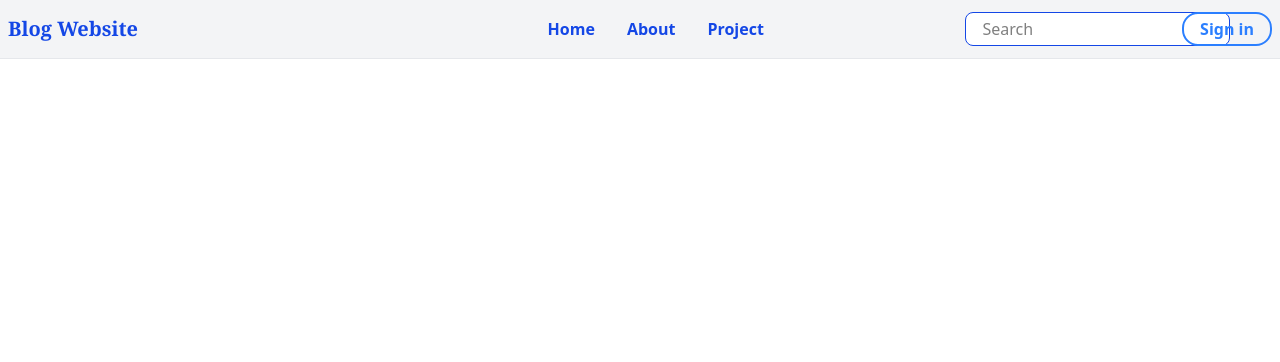
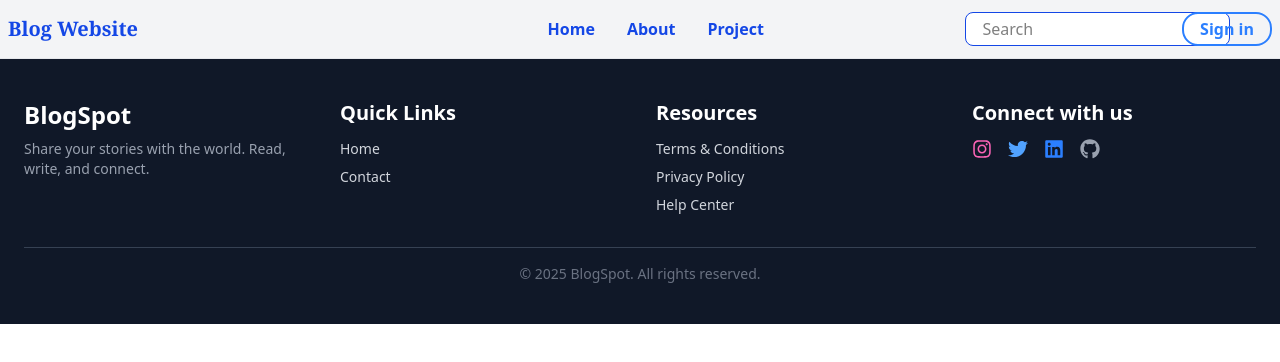
Before and after one commit to Priyanshu2608/BlogSpot, a React (Vite) app in the folder client/: page /project in a window 1280 px wide. Shown: the top 362 px of the page. Built offline with nearby package versions, Linux system fonts and the light colour scheme.

Commit message:
footer added

```diff
--- a/client/src/App.jsx
+++ b/client/src/App.jsx
@@ -7,6 +7,7 @@
 import Dashboard from './pages/Dashboard';
 import Project from './pages/Project';
 import Header from './components/Header';
+import Footer from './components/Footer';
 
 const AppWrapper = () => {
   const location = useLocation();
@@ -23,6 +24,7 @@
         <Route path="/signin" element={<Signin />} />
         <Route path="/dashboard" element={<Dashboard />} />
         <Route path="/project" element={<Project />} />
+
       </Routes>
     </>
   );
@@ -32,6 +34,7 @@
   return (
     <BrowserRouter>
       <AppWrapper />
+      <Footer/>
     </BrowserRouter>
   );
 };
--- /dev/null
+++ b/client/src/components/Footer.jsx
@@ -0,0 +1,64 @@
+import React from "react";
+import { Link } from "react-router-dom";
+import {
+  FaInstagram,
+  FaTwitter,
+  FaLinkedin,
+  FaGithub,
+} from "react-icons/fa";
+
+const Footer = () => {
+  return (
+    <footer className="bg-gray-900 text-white py-10 px-6">
+      <div className="max-w-7xl mx-auto grid grid-cols-1 sm:grid-cols-2 md:grid-cols-4 gap-8">
+        {/* Brand */}
+        <div>
+          <h2 className="text-2xl font-bold mb-2">BlogSpot</h2>
+          <p className="text-sm text-gray-400">
+            Share your stories with the world. Read, write, and connect.
+          </p>
+        </div>
+
+        {/* Quick Links */}
+        <div>
+          <h3 className="text-xl font-semibold mb-3">Quick Links</h3>
+          <ul className="space-y-2 text-sm text-gray-300">
+            <li><Link to="/" className="hover:underline">Home</Link></li>
+            <li><Link to="/contact" className="hover:underline">Contact</Link></li>
+          </ul>
+        </div>
+        <div>
+          <h3 className="text-xl font-semibold mb-3">Resources</h3>
+          <ul className="space-y-2 text-sm text-gray-300">
+            <li><Link to="/terms" className="hover:underline">Terms & Conditions</Link></li>
+            <li><Link to="/privacy" className="hover:underline">Privacy Policy</Link></li>
+            <li><Link to="/help" className="hover:underline">Help Center</Link></li>
+          </ul>
+        </div>
+        <div>
+          <h3 className="text-xl font-semibold mb-3">Connect with us</h3>
+          <div className="flex space-x-4 mt-2">
+            <a href="https://instagram.com" target="_blank" rel="noopener noreferrer">
+              <FaInstagram className="text-pink-400 hover:text-pink-500 text-xl" />
+            </a>
+            <a href="https://twitter.com" target="_blank" rel="noopener noreferrer">
+              <FaTwitter className="text-blue-400 hover:text-blue-500 text-xl" />
+            </a>
+            <a href="https://linkedin.com" target="_blank" rel="noopener noreferrer">
+              <FaLinkedin className="text-blue-500 hover:text-blue-600 text-xl" />
+            </a>
+            <a href="https://github.com" target="_blank" rel="noopener noreferrer">
+              <FaGithub className="text-gray-400 hover:text-white text-xl" />
+            </a>
+          </div>
+        </div>
+      </div>
+
+      <div className="text-center text-sm text-gray-500 mt-8 border-t border-gray-700 pt-4">
+        &copy; {new Date().getFullYear()} BlogSpot. All rights reserved.
+      </div>
+    </footer>
+  );
+};
+
+export default Footer;
--- a/package.json
+++ b/package.json
@@ -18,6 +18,7 @@
     "express": "^5.1.0",
     "mongodb": "^6.16.0",
     "mongoose": "^8.15.1",
-    "nodemon": "^3.1.10"
+    "nodemon": "^3.1.10",
+    "react-icons": "^5.5.0"
   }
 }
```
Also changed, not shown: 1 other file (tests, documents, lock files or other folders).
